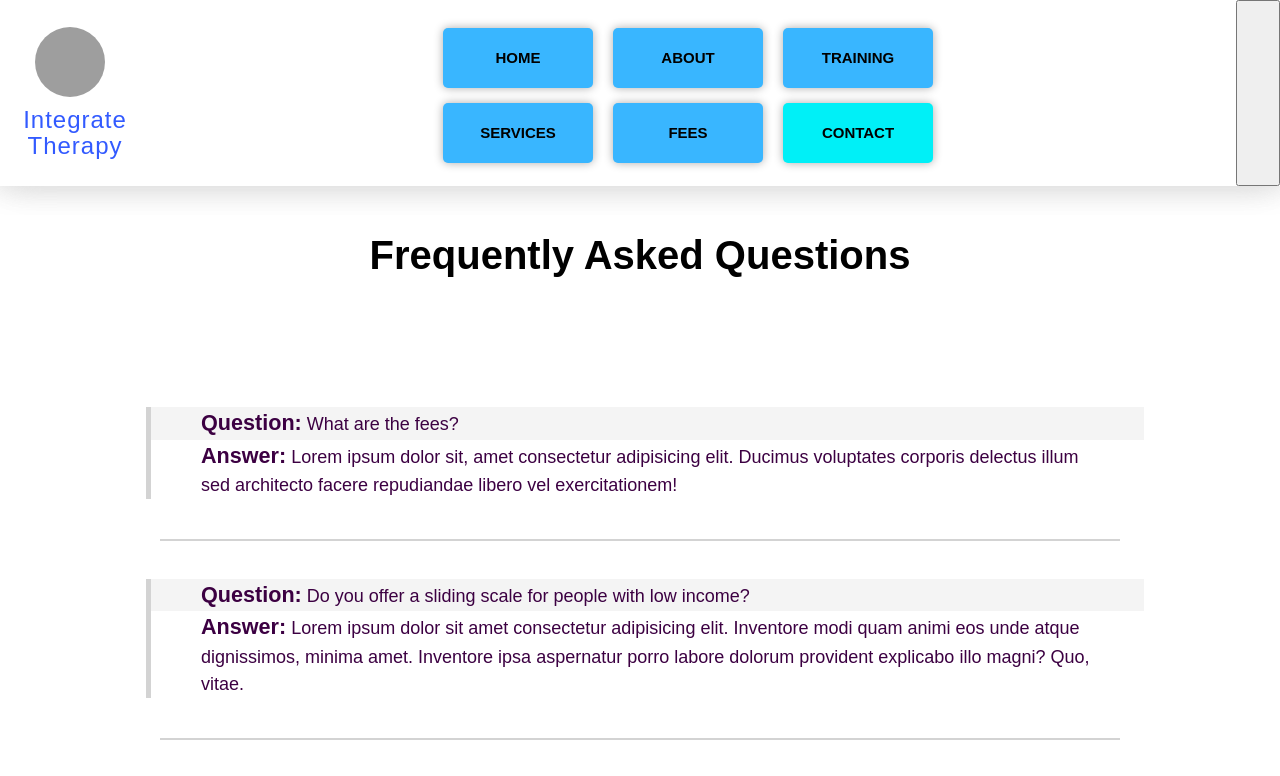
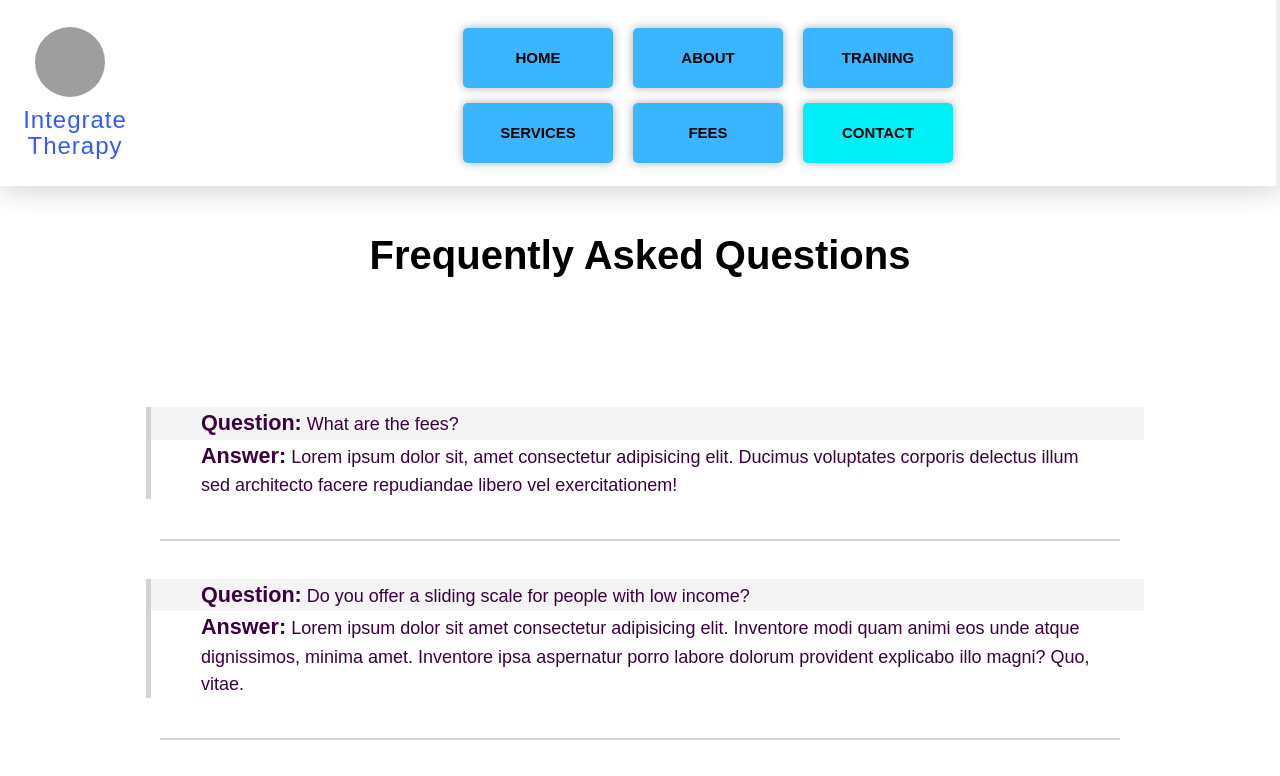
Before and after one commit to SasanTazayoni/integrate-therapy, a React (Vite) app: page /faq in a window 1280 px wide. Shown: the top 776 px of the page. Built offline with nearby package versions, Linux system fonts and the light colour scheme; grey boxes are pictures that could not be loaded; a web font is replaced by a local one.

Commit message:
Small bugfix for nav toggler on large screens

```diff
--- a/src/assets/css/styles.css
+++ b/src/assets/css/styles.css
@@ -625,7 +625,7 @@ a:hover {
 }
 
 .collapsible__icon {
-  padding: 2rem;
+  padding: 0;
 }
 
 .collapsible__content {
@@ -644,6 +644,12 @@ a:hover {
 @media screen and (min-width: 768px) {
   .collapsible--expanded .collapsible__content {
     display: none;
+  }
+}
+
+@media screen and (max-width: 768px) {
+  .collapsible__icon {
+    padding: 2rem;
   }
 }
 
@@ -820,15 +826,6 @@ a:hover {
     grid-template-columns: repeat(6, 1fr);
     grid-template-rows: none;
   }
-
-  /* .nav > .nav__toggler,
-  .nav > .nav__list {
-    order: 2;
-  }
-
-  .nav > .nav__list-widescreen {
-    order: 3;
-  } */
 
   .nav__brand {
     flex-direction: row;
```
